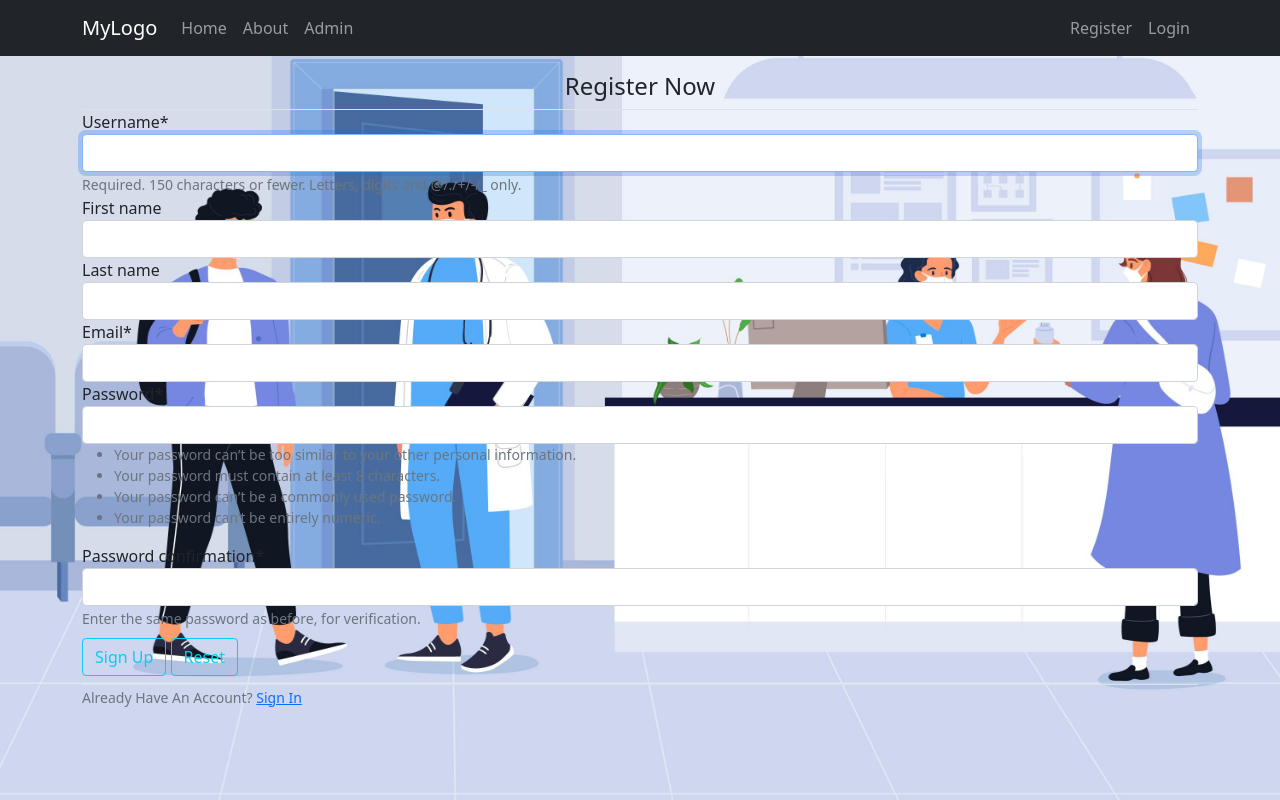
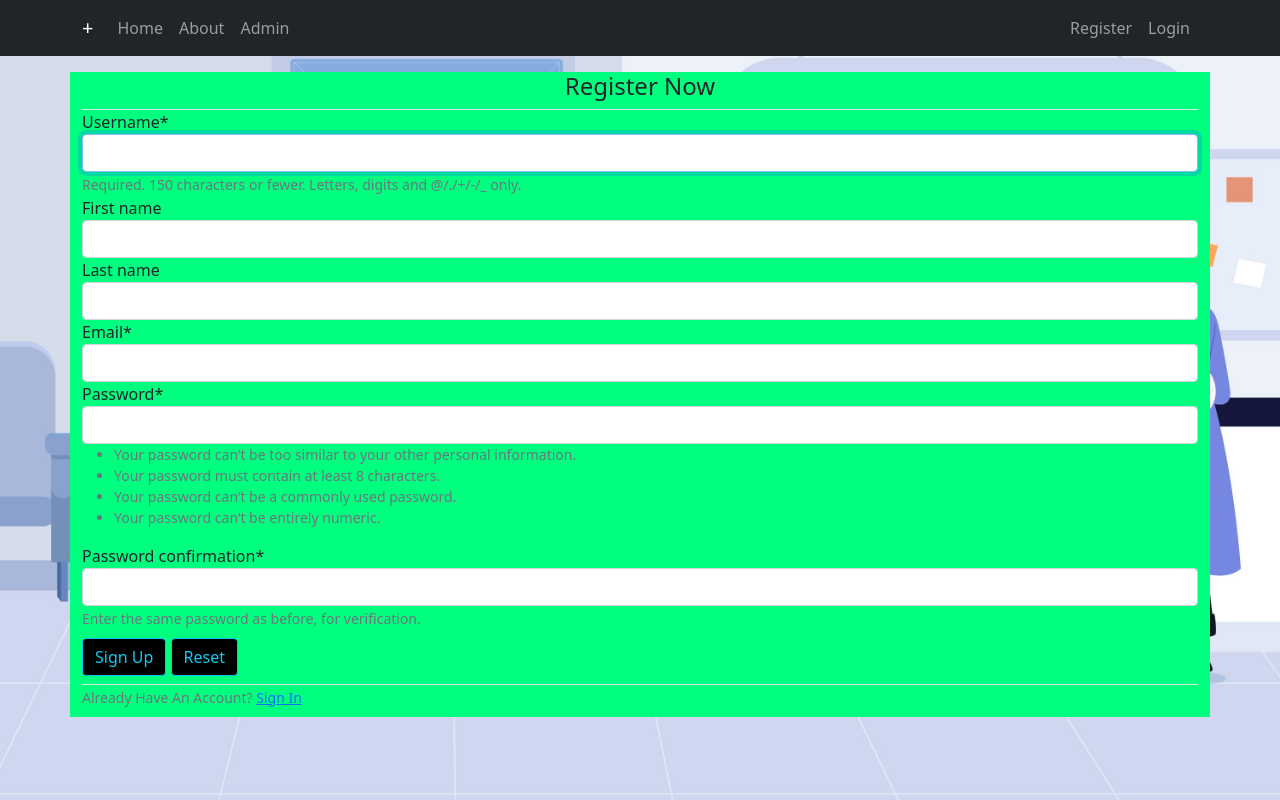
Before and after one commit to imahirshiv/Hospital, a Django app: page /accounts/register/ in a window 1280 px wide. Run offline with Django 4.2, Linux system fonts and the light colour scheme; some libraries are stand-ins or nearby versions.

Commit message:
inital commit

```diff
--- a/Accounts/templates/Accounts/login.html
+++ b/Accounts/templates/Accounts/login.html
@@ -4,15 +4,15 @@
 {% block title %}Login{% endblock title %}
 
 {% block body %}
-<div class="container mt-3">
-    <form method="POST">
+<div class="container mt-3" style="background-color: lightgreen;" >
+    <form method="POST" >
         {% csrf_token %}
         <fieldset class="form-group">
             <legend class="border-bottom mb-4 text-center"><h3>Log In</h3></legend>
             {{ form | crispy }}
         </fieldset>
         <div class="form-group mt-2">
-            <button class="btn btn-outline-info" type="submit">Login</button>
+            <button class="btn btn-outline-info" type="submit" style="color: white; background-color: rgb(15, 15, 15);" >Login</button>
             <small class="text-muted ml-2">
                 <a href="{% url 'password_reset' %}">Forgot Password?</a>
             </small>
--- a/Accounts/templates/Accounts/password_reset.html
+++ b/Accounts/templates/Accounts/password_reset.html
@@ -1,7 +1,7 @@
 {% extends "base.html" %}
 {% load crispy_forms_tags %}
 {% block body %}
-    <div class="container">
+    <div class="container" style="background-color: lightskyblue; border-style: double; " >
         <form method="POST">
             {% csrf_token %}
             <fieldset class="form-group">
@@ -9,7 +9,7 @@
                 {{ form|crispy }}
             </fieldset>
             <div class="form-group">
-                <button class="btn btn-outline-info" type="submit">Request Password Reset</button>
+                <button class="btn btn-outline-info" type="submit" style=" background-color: rgb(0, 0, 0); " >Request Password Reset</button>
             </div>
         </form>
     </div>
--- a/Accounts/templates/Accounts/password_reset_confirm.html
+++ b/Accounts/templates/Accounts/password_reset_confirm.html
@@ -2,7 +2,7 @@
 {% load crispy_forms_tags %}
 
 {% block body %}
-    <div class="container">
+    <div class="container" style="background-color: lightgreen;" >
         <form method="POST">
             {% csrf_token %}
             <fieldset class="form-group">
--- a/Accounts/templates/Accounts/profile.html
+++ b/Accounts/templates/Accounts/profile.html
@@ -4,6 +4,8 @@
 {% block title %}Profile{% endblock title %}
 
 {% block body %}
+
+
 <div class="container mt-3">
 
     <div class="content-section">
@@ -26,7 +28,7 @@
 
         </fieldset>
         <div class="form-group">
-            <button class="btn btn-outline-info" type="submit">Update</button>
+            <button class="btn btn-outline-info" type="submit" style="color: white; background-color: brown;" >Update</button>
         </div>
     </form>
 
--- a/Accounts/templates/Accounts/register.html
+++ b/Accounts/templates/Accounts/register.html
@@ -4,7 +4,7 @@
 {% block title %}Register{% endblock title %}
 
 {% block body %}
-<div class="container mt-3">
+<div class="container mt-3" style="background-color: springgreen;">
     <form method="POST" enctype="multipart/form-data">
         {% csrf_token %}
 
@@ -13,8 +13,8 @@
             {{ form | crispy }}
         </fieldset>
         <div class="form-group pt-2">
-            <button class="btn btn-outline-info" type="submit">Sign Up</button>
-            <button class="btn btn-outline-info" type="reset">Reset</button>
+            <button class="btn btn-outline-info" type="submit" style="background-color: black;" >Sign Up</button>
+            <button class="btn btn-outline-info" type="reset" style="background-color: black;"  >Reset</button>
         </div>
     </form>
     <div class="border-top mt-2 pb-2">
--- a/templates/base.html
+++ b/templates/base.html
@@ -5,11 +5,11 @@
 <html lang="en">
 
 <head>
-    <!-- Required meta tags -->
+
     <meta charset="utf-8">
     <meta name="viewport" content="width=device-width, initial-scale=1.0">
 
-    <!-- Bootstrap CSS -->
+
     <link rel="stylesheet" href="{% static 'css/bootstrap.min.css' %}">
     <link rel="stylesheet" href="{% static 'css/style.css' %}" type="text/css">
 
@@ -31,7 +31,8 @@
 
     <nav class="navbar navbar-expand-lg sticky-top navbar-dark bg-dark">
         <div class="container">
-            <a class="navbar-brand" href="/">MyLogo</a>
+
+            <a class="navbar-brand" href="">+</a>
             <button class="navbar-toggler" type="button" data-bs-toggle="collapse" data-bs-target="#navbarNavAltMarkup"
                 aria-controls="navbarNavAltMarkup" aria-expanded="false" aria-label="Toggle navigation">
                 <span class="navbar-toggler-icon"></span>
```
Also changed, not shown: db.sqlite3, static/images/+.jpg (added), static/images/dd.jpg (added), static/images/fbg.jpg (added), static/images/fbg2.jpg (added), static/images/ff.jpg (added), static/images/ss.jpg (added).
